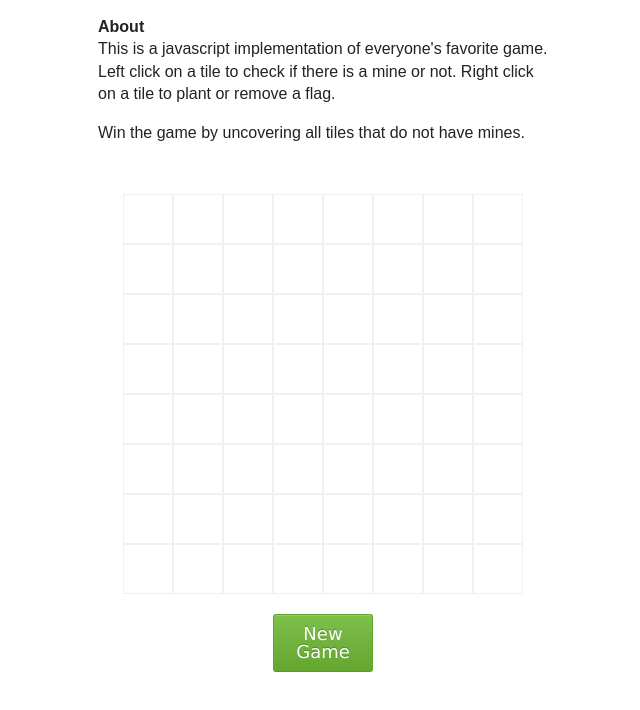
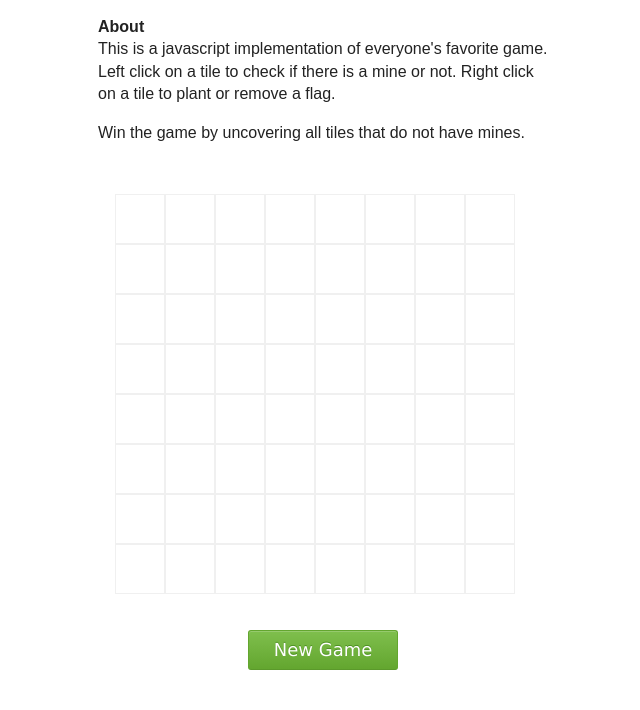
Before and after one commit to peacewolfus007/minesweeper-1, a plain HTML site: page index.html in a window 1280 px wide. Shown: the whole page, without its empty margins (317-957 px from the left). Drawn offline with nearby package versions, Linux system fonts and the light colour scheme.

Commit message:
IE7 tweaks

```diff
--- a/css/style.css
+++ b/css/style.css
@@ -235,8 +235,9 @@ body{
 }
 
 #new {
-  width:100px;
+  width:150px;
   display:block;
+  clear:both;
   margin:20px auto;
   background-color: #7fbf4d;
   background-image: -webkit-gradient(linear, left top, left bottom, color-stop(0%, #7fbf4d), color-stop(100%, #63a62f));
@@ -324,8 +325,9 @@ body{
 .success, .failure {
   margin:0;
   height:0px;
-  position:absolute;
+  position:fixed;
   top:0;
+  left:0;
   width:100%;
   color:#FFFFFF;
   text-align:center;
--- a/js/script.js
+++ b/js/script.js
@@ -208,11 +208,13 @@ var MineSweeper = function(){
 
     $('#board').remove();
 
+    var size = minesweeper.boardSize * 52 + 'px'; // account for borders
+
     var $board = $('<div/>', {
       'id'    : 'board',
       'class' : 'minesweeper',
-      'width'  : minesweeper.boardSize * 50 + 'px',
-      'height' : minesweeper.boardSize * 50 + 'px'
+      'width' : size,
+      'height': size
     });
 
     for(var i = Math.pow(minesweeper.boardSize, 2) - 1; i >= 0 ; i--) {
```
